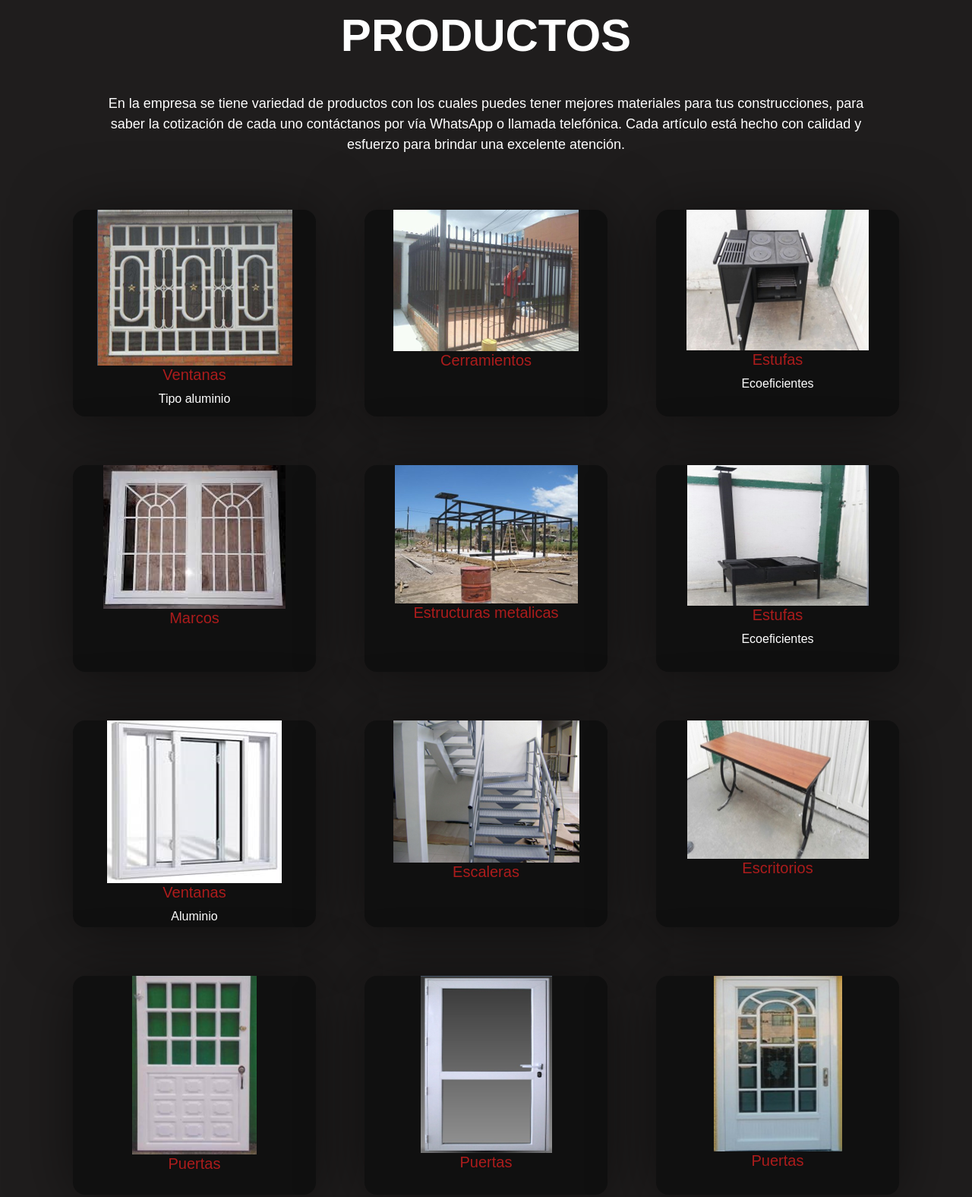
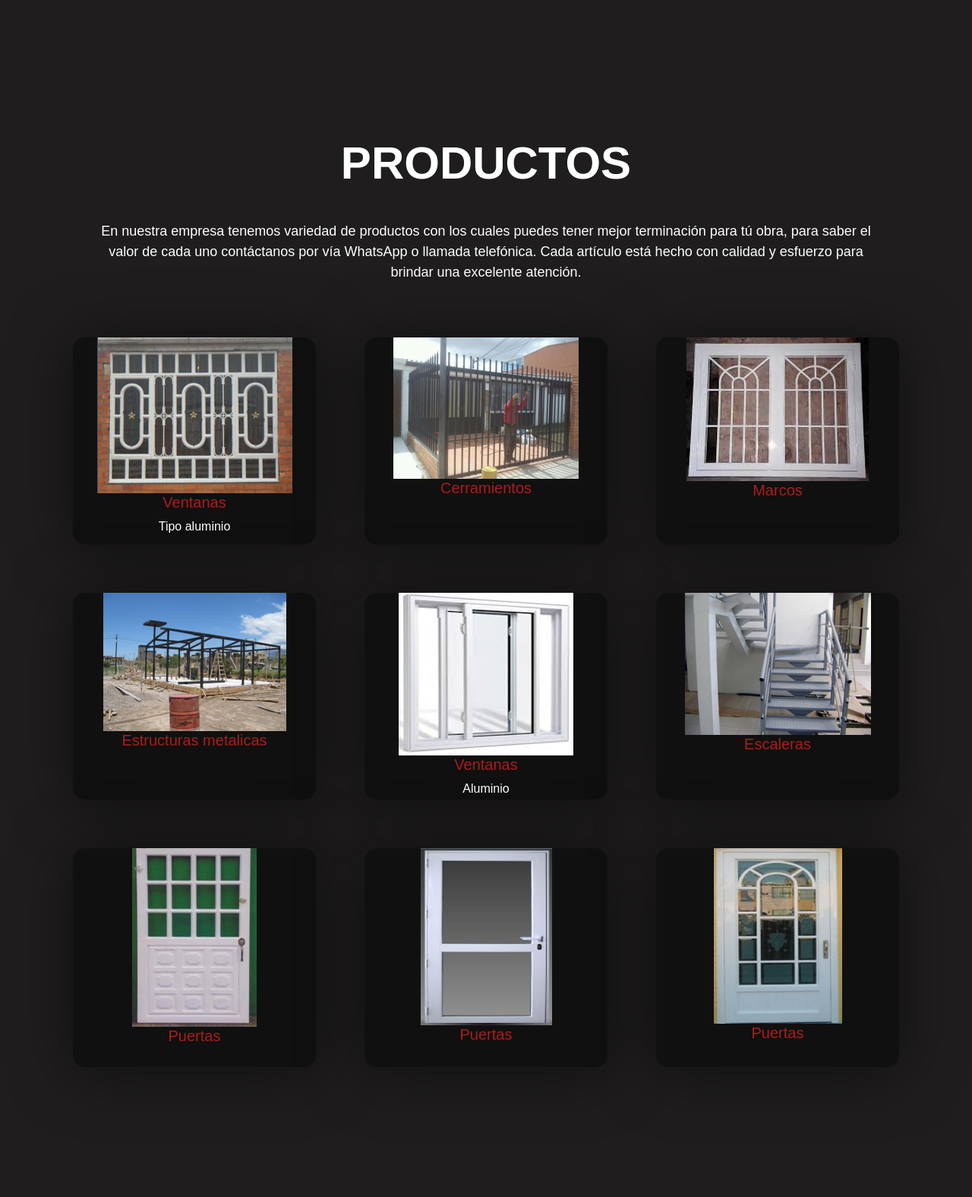
Before and after one commit to Santiago1502/Metalicas-Alvarado-S.A.S, a plain HTML site: page index.html in a window 1280 px wide. Shown: the part 820-2395 px from the top of the page at 76% size. Drawn offline with nearby package versions, Linux system fonts and the light colour scheme.

Commit message:
index.html

```diff
--- a/index.html
+++ b/index.html
@@ -67,7 +67,7 @@
     <section class="content sau" id="productos">
         <br>
         <h2 class="title">Productos</h2>
-        <p>En la empresa se tiene variedad de productos con los cuales puedes tener mejores materiales para tus construcciones, para saber la cotización de cada uno contáctanos por vía WhatsApp o llamada telefónica. Cada artículo está hecho con calidad y esfuerzo para brindar una excelente atención.
+        <p>En nuestra empresa tenemos variedad de productos con los cuales puedes tener mejor terminación para tú obra, para saber el valor de cada uno contáctanos por vía WhatsApp o llamada telefónica. Cada artículo está hecho con calidad y esfuerzo para brindar una excelente atención.
         </p>
         <div class="box-container">
             <div class="box">
@@ -82,12 +82,6 @@
 
             </div>
             <div class="box">
-                <img src="images/prod3.png" alt="">
-                <h3>Estufas</h3>
-                <p>Ecoeficientes</p>
-
-            </div>
-            <div class="box">
                 <img src="images/prod4.png" alt="">
                 <h3>Marcos</h3>
 
@@ -95,12 +89,6 @@
             <div class="box">
                 <img src="images/prod5.png" alt="">
                 <h3>Estructuras metalicas</h3>
-
-            </div>
-            <div class="box">
-                <img src="images/prod6.png" alt="">
-                <h3>Estufas</h3>
-                <p>Ecoeficientes</p>
 
             </div>
             <div class="box">
@@ -112,11 +100,6 @@
             <div class="box">
                 <img src="images/prod8.png" alt="">
                 <h3>Escaleras</h3>
-
-            </div>
-            <div class="box">
-                <img src="images/prod9.png" alt="">
-                <h3>Escritorios</h3>
 
             </div>
             <div class="box-2">
@@ -142,7 +125,7 @@
     </section>
     <section class="content about" id="nosotros">
             <h2 class="title">Nosotros</h2>
-            <p>Ayudamos con material para todo tipo de construcción rural o de interés social, con una buena calidad-precio para su satisfacción y economía, si quiere saber más sobre nuestros productos y su cotización, por favor contáctese con nosotros.
+            <p>Fabricamos nuestros productos para todo tipo de construcción rural o de interés social, con un buen servicio calidad-precio para satisfacción de nuestros clientes, si quiere saber más sobre nuestros productos y cotizar, por favor contáctese con nosotros.
             </p>
             <a href="https://w.app/Metalica" class="btn">Saber mas</a>
     </section>
@@ -152,7 +135,7 @@
             <p class="numeros"><b><i class="fa-brands fa-google"></i>    arturoalvarado1@yahoo.es <br>
                 <i class="fa-brands fa-whatsapp"></i>   +57 3143292276 <br>
                 <i class="fa-brands fa-whatsapp"></i>    +57 3004049611 <br>
-                <i class="fa-solid fa-location-dot"></i>   Calle 12 sur No 18-42  Bogotá
+                <i class="fa-solid fa-location-dot"></i>   Carrera 68 h 34 a 28 sur Bogotá
             </b></p>
                 <figure class="map">
                     <img src="images/logo.jpg" height="300px" width="100%" alt="Mapa">
```
